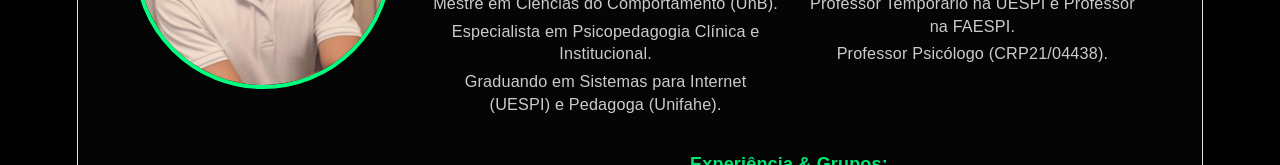
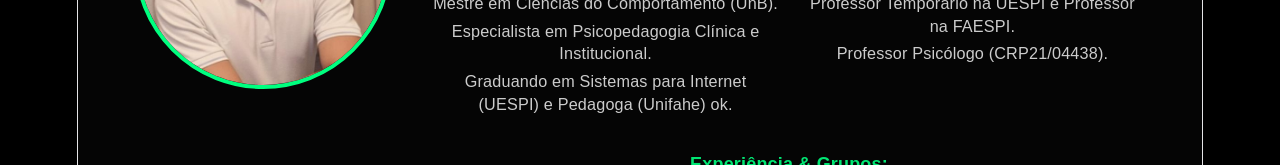
Before and after one commit to psilucaslima/portfolio-react, a React (Vite) app: page / in a window 1280 px wide. Shown: the part 351-516 px from the top of the page. Built offline with nearby package versions, Linux system fonts and the light colour scheme.

Commit message:
Update App.jsx

```diff
--- a/src/App.jsx
+++ b/src/App.jsx
@@ -66,7 +66,7 @@ function App() {
                   <li>Bacharel, Licenciado e Formado em Psicologia (UESPI).</li>
                   <li>Mestre em Ciências do Comportamento (UnB).</li>
                   <li>Especialista em Psicopedagogia Clínica e Institucional.</li>
-                  <li>Graduando em Sistemas para Internet (UESPI) e Pedagoga (Unifahe).</li>
+                  <li>Graduando em Sistemas para Internet (UESPI) e Pedagoga (Unifahe) ok.</li>
                 </ul>
               </div>
               <div className="cv-bloco">
```
